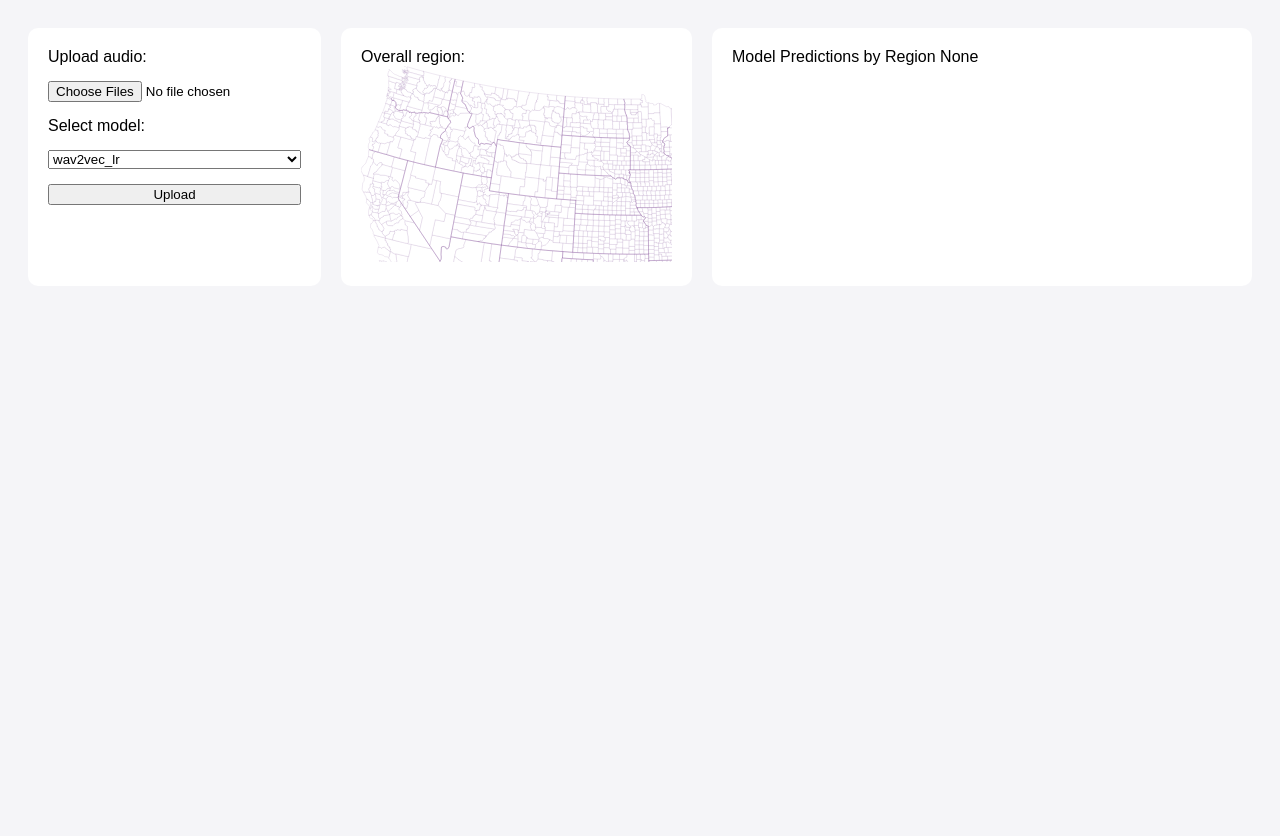
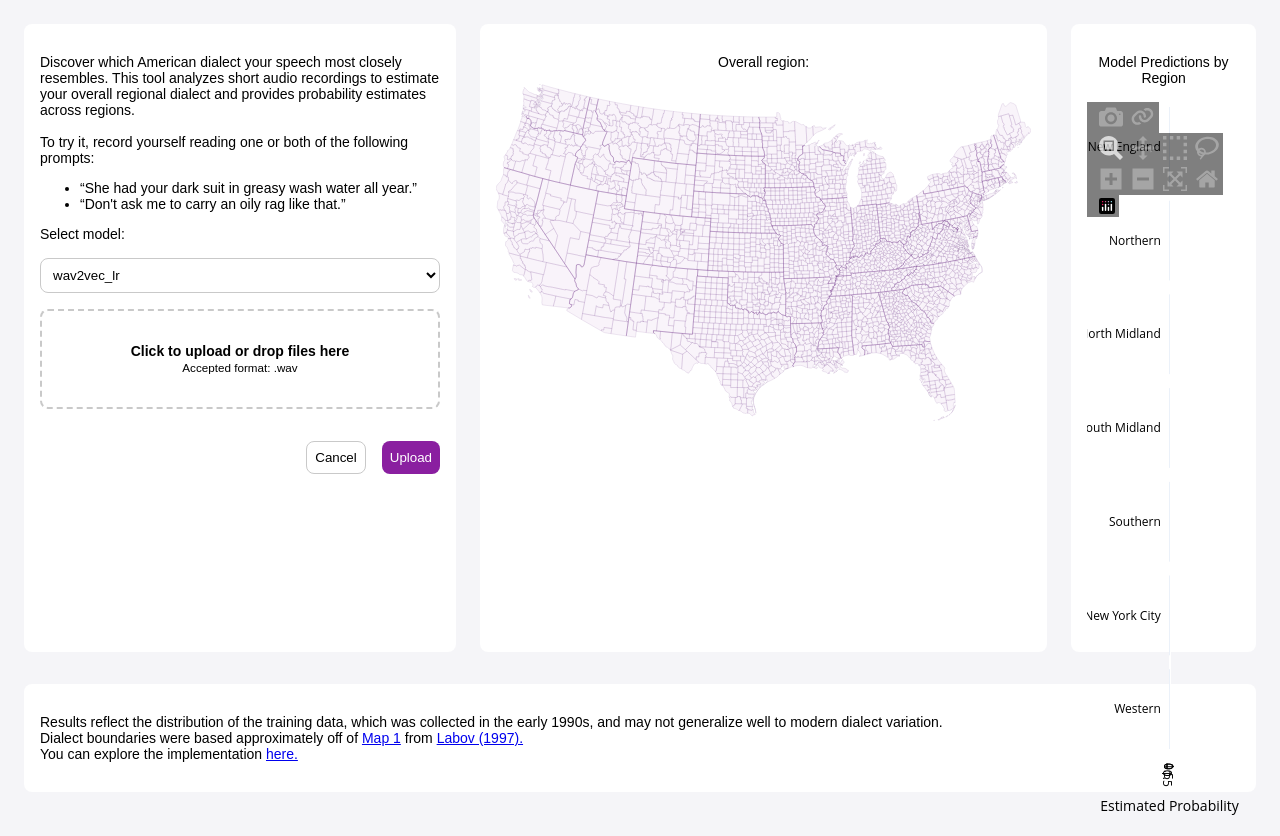
Before and after one commit to rosegriffin/rosegriffin-site, a Flask app: page /american-dialect-identification in a window 1280 px wide. Before the commit the page ends 262 px from the top, so only its background shows below. Run offline with Flask 3, Linux system fonts and the light colour scheme; parts of the project's set-up code (start-up, migrations or seed data) failed here and were passed over.

Commit message:
Add audio preview and support file drag and drop

```diff
--- a/app/__init__.py
+++ b/app/__init__.py
@@ -2,7 +2,7 @@ import requests
 from pathlib import Path
 from flask import Flask, render_template
 
-from app.config import MODEL_CONFIG
+from app.config import MODEL_CONFIG, APP_SECRET_KEY
 from app.routes.home import home_bp
 from app.routes.adi import adi_bp
 
@@ -16,6 +16,7 @@ def download_file(url, dest):
 
 def create_app():
     app = Flask(__name__, instance_relative_config=True)
+    app.secret_key = APP_SECRET_KEY
 
     model_dir = Path(app.instance_path) / "models"
     model_dir.mkdir(parents=True, exist_ok=True)
--- a/app/config-template.py
+++ b/app/config-template.py
@@ -1,3 +1,5 @@
+APP_SECRET_KEY = ""
+
 MODEL_CONFIG = {
     "proj": {
         "filename": "url",
--- a/app/routes/adi.py
+++ b/app/routes/adi.py
@@ -2,7 +2,7 @@ import io
 import librosa
 import numpy as np
 from pathlib import Path
-from flask import Blueprint, render_template, request, current_app
+from flask import Blueprint, render_template, request, current_app, flash
 from werkzeug.utils import secure_filename
 import plotly.graph_objects as go
 
@@ -24,6 +24,7 @@ MODEL_COMPONENTS = {"wav2vec_lr": {"model": "lr.pkl",
 def extension_allowed(filename):
     return "." in filename and filename.rsplit(".", 1)[1].lower() in ALLOWED_EXTENSIONS
 
+# TODO: do not decode entire file. Perhaps enforce a limit on size.
 def is_audio(file):
     try:
         y, sr = librosa.load(io.BytesIO(file.read()), sr=None)
@@ -32,9 +33,6 @@ def is_audio(file):
     except:
         file.seek(0)
         return False
-
-
-    return fig.to_html(full_html=False)
 
 def label_to_name(label):
     mapping = {
@@ -62,6 +60,7 @@ def format_results(probs):
     return labels, probs
 
 def create_chart(labels, probs):
+
     fig = go.Figure(go.Bar(
         x=probs,
         y=labels,
@@ -70,7 +69,7 @@ def create_chart(labels, probs):
         hoverinfo="x"
     ))
 
-    fig.update_yaxes(title="Dialect Region", autorange="reversed")
+    fig.update_yaxes(autorange="reversed")
 
     fig.update_layout(
         autosize=True,
@@ -80,7 +79,7 @@ def create_chart(labels, probs):
         font_color="black",
         margin=dict(t=0),
         showlegend=False,
-        bargap=0.35,
+        bargap=0.15,
     )
 
     fig.update_xaxes(
@@ -95,7 +94,7 @@ def create_chart(labels, probs):
 def adi():
 
     result = None # overall dialect
-    chart = None
+    chart = create_chart(*format_results([0, 0, 0, 0, 0, 0, 0]))
     probs = None
     extractor = None
     model_dir = Path(current_app.instance_path) / "models"
@@ -114,13 +113,13 @@ def adi():
 
                 sample_paths.append(filepath)
             else:
-                result = ("Invalid file", file.filename)
+                flash(f'{file.filename} is not a valid WAV file.', "error")
 
         # Handle model selection
         selected_model = request.form.get("model_selection")
 
         if selected_model not in MODEL_COMPONENTS:
-            result = ("Invalid model selection", selected_model)
+            flash(f'{selected_model} is an invalid model.', "error")
         else:
             model_path = model_dir / MODEL_COMPONENTS[selected_model]["model"]
             scaler_path = model_dir / MODEL_COMPONENTS[selected_model]["scaler"]
--- /dev/null
+++ b/app/static/js/adi-audio.js
@@ -0,0 +1,140 @@
+const fileInput = document.getElementById("audio-input");
+const fileList = document.getElementById("file-list");
+const resetBtn = document.getElementById("btn-cancel");
+const uploadBtn = document.getElementById("btn-upload");
+const uploadBox = document.getElementById("upload-box");
+
+const INVALID_FILE_ALERT = "Only .wav files are allowed.";
+const MAX_FILES_ALERT = "You can upload a maximum of 2 .wav files.";
+const NO_FILES_ALERT = "Please select at least one valid .wav file.";
+
+function syncInputFiles() {
+    const dataTransfer = new DataTransfer();
+
+    selectedFiles.forEach(file => {
+        dataTransfer.items.add(file);
+    });
+
+    fileInput.files = dataTransfer.files;
+}
+
+function displayFiles(files) {
+    fileList.innerHTML = "";
+
+    files.forEach((file, index) => {
+        const url = URL.createObjectURL(file);
+
+        const div = document.createElement("div");
+        div.className = "file-card";
+
+        const icon = document.createElement("img");
+        icon.src = "/static/icons/audio_file.svg";
+        icon.className = "icon"
+
+        const name = document.createElement("div");
+        name.textContent = file.name;
+
+        const audio = document.createElement("audio");
+        audio.controls = true;
+
+        const source = document.createElement("source");
+        source.src = url;
+        source.type = "audio/wav";
+        audio.appendChild(source);
+
+        const cancel = document.createElement("img");
+        cancel.src = "static/icons/cancel.svg";
+        cancel.className = "cancel-icon icon";
+        cancel.style.cursor = "pointer";
+
+        cancel.addEventListener("click", () => {
+            URL.revokeObjectURL(url);
+
+            selectedFiles.splice(index, 1);
+            syncInputFiles();
+            displayFiles(selectedFiles);
+        });
+
+        div.append(icon, name, audio, cancel);
+        fileList.appendChild(div);
+    });
+}
+
+function isValidWav(file) {
+    return file.name.toLowerCase().endsWith(".wav")
+}
+
+fileInput.addEventListener("change", () => {
+    const files = Array.from(fileInput.files);
+    const validFiles = files.filter(isValidWav);
+
+    if (validFiles.length === 0) {
+        alert(NO_FILES_ALERT);
+        fileInput.value = "";
+        return;
+    }
+
+    if (validFiles.length > 2) {
+        alert(MAX_FILES_ALERT);
+        fileInput.value = "";
+        return;
+    }
+
+    selectedFiles = validFiles;
+    syncInputFiles();
+    displayFiles(selectedFiles);
+});
+
+uploadBox.addEventListener("click", () => {
+    fileInput.click();
+});
+
+uploadBox.addEventListener("dragover", (e) => {
+    e.preventDefault();
+});
+
+uploadBox.addEventListener("drop", (e) => {
+    e.preventDefault();
+
+    const files = Array.from(e.dataTransfer.files);
+    const validFiles = files.filter(isValidWav);
+
+    if (validFiles.length === 0) {
+        alert(NO_FILES_ALERT);
+        return;
+    }
+
+    if (validFiles.length > 2) {
+        alert(MAX_FILES_ALERT);
+        return;
+    }
+
+    selectedFiles = validFiles;
+    syncInputFiles();
+    displayFiles(selectedFiles);
+});
+
+resetBtn.addEventListener("click", () => {
+    selectedFiles = [];
+    fileInput.value = "";
+    fileList.innerHTML = "";
+});
+
+uploadBtn.addEventListener("click", (e) => {
+    const files = Array.from(fileInput.files)
+    const validFiles = files.filter(isValidWav);
+
+    if (validFiles.length === 0) {
+        e.preventDefault();
+        alert(NO_FILES_ALERT);
+        fileInput.value = "";
+        return;
+    }
+
+    if (validFiles.length > 2) {
+        e.preventDefault();
+        alert(MAX_FILES_ALERT);
+        fileInput.value = "";
+        return;
+    }
+});
--- a/app/static/js/adi-map.js
+++ b/app/static/js/adi-map.js
@@ -1,21 +1,39 @@
+
+function getValues(dict) {
+    return Object.keys(dict).map(function(key){ return dict[key]; });
+}
 
 function applyRegionsAndColors(regions, probabilities) {
+
+    const maxOpacity = 1;
+    const minOpacity = 0.05;
+    const maxProb = Math.max(...getValues(probabilities));
+    const minProb = 0;
+    const color = `rgb(var(--heat-color))`;
+
+    const allZero = maxProb === 0;
+
     for (const [region, counties] of Object.entries(regions)) {
+
+        // determine opacity
         const p = probabilities[region] || 0;
+
+        // rescale probability into opacity
+        const opacity = allZero
+            ? minOpacity
+            : minOpacity + (p - minProb) * (maxOpacity - minOpacity) / (maxProb - minProb);
 
         counties.forEach(id => {
             const el = document.getElementById(id);
             if (!el) return; // ensure county id exists
 
             el.dataset.region = region;
-
-            const color = `rgb(var(--heat-color))`;
             const tooltip = document.getElementById("map-tooltip");
 
             el.style.fill = color;
-            el.style.fillOpacity = p + .05;
+            el.style.fillOpacity = opacity;
 
-            // display probabilities on hover
+            // tooltip display probabilities on hover
             el.addEventListener("mousemove", (e) => {
                 tooltip.style.opacity = "1";
                 tooltip.textContent =`${region}: ${(p * 100).toFixed(1)}%`;
@@ -32,19 +50,23 @@ function applyRegionsAndColors(regions, probabilities) {
 
 document.addEventListener("DOMContentLoaded", () => {
     const REGION_FILE = "/static/data/adi-regions.json";
-    const probabilities = {
-        western: window.probabilities["Western  "],
-        southern: window.probabilities["Southern  "],
-        south_midland: window.probabilities["South Midland  "],
-        north_midland: window.probabilities["North Midland  "],
-        northern: window.probabilities["Northern  "],
-        new_england: window.probabilities["New England  "],
-        new_york_city: window.probabilities["New York City  "]
-    };
 
     fetch(REGION_FILE)
     .then(res => res.json())
     .then(regions => {
+
+        const p = window.probabilities ?? {};
+
+        const probabilities = {
+            western: p["Western  "] || 0,
+            southern: p["Southern  "] || 0,
+            south_midland: p["South Midland  "] || 0,
+            north_midland: p["North Midland  "] || 0,
+            northern: p["Northern  "] || 0,
+            new_england: p["New England  "] || 0,
+            new_york_city: p["New York City  "] || 0
+        };
+
         applyRegionsAndColors(regions, probabilities);
     })
     .catch(err => console.error(err));
--- a/app/static/style.css
+++ b/app/static/style.css
@@ -1,59 +1,208 @@
 
 :root {
+    /* surfaces */
+    --c-bg: #F5F5F8;
+    --c-surface: #FFFFFF;
+    --c-surface-hover: #D4D4D4;
+
+    /* accent */
+    --c-accent: #8A1FA0;
+    --c-accent-dark: #5B1778;
+    --c-accent-hover: #671982;
     --heat-color: 138, 31, 160;
+
+    /* text */
+    --c-text: #000000;
+    --c-text-secondary: #6B7280;
+
+    --c-border: #C9C9C9;
+    --c-error-light: #F1C6CB;
+    --c-errors: #E23941;
 }
 
 body {
-    background: #F5F5F8;
+    background: var(--c-bg);
     font-family: sans-serif;
+    font-size: 14px;
+    color: var(--c-text);
+    min-height: 100vh;
+    display: grid;
+    grid-template-rows: 1fr auto;
 }
 
 form {
     display: flex;
     flex-direction: column;
-    gap: 15px;
+    gap: 1rem;
+}
+
+.flash-error {
+    display: flex;
+    align-items: left;
+    gap: .5rem;
+    padding: .5rem .8rem;
+    border-radius: .5rem;
+    border: 1px solid var(--c-error);
+    background: var(--c-error-light);
+    color: var(--c-error);
+}
+
+.icon {
+    width: 1.5rem;
+    height: 1.5rem;
+    flex: 0 0 auto;
 }
 
 .card {
-    background: white;
-    padding: 20px;
-    border-radius: 10px;
+    background: var(--c-surface);
+    padding: 1rem;
+    border-radius: .5rem;
 }
 
 .container {
     display: flex;
     flex-direction: row;
-    gap: 20px;
-    padding: 20px;
+    gap: 1.5rem;
+    padding: 1rem;
 }
 
-.map-container svg {
-    width: 100%;
-    height: auto;
+.flex-1 {
+    flex: 1;
 }
 
-.graph-container {
-    flex: 0 0 500px;
+.flex-2 {
+    flex: 2;
 }
 
-/* Map customization */
+/* === AUDIO UPLOAD FORM === */
+
+.button {
+    border-radius: .5rem;
+    padding: .5rem;
+    transition-duration: 0.05s;
+}
+
+.dropdown {
+    background-color: var(--c-surface);
+    border: .1rem solid var(--c-border);
+    border-radius: .5rem;
+    padding: .5rem;
+    color: var(--c-text);
+}
+
+.upload-box {
+    cursor: pointer;
+    border: .15rem dashed var(--c-border);
+    border-radius: .5rem;
+    padding: 2rem;
+    text-align: center;
+}
+
+.upload-box:hover {
+    border: .15rem dashed var(--c-accent);
+}
+
+.upload-label {
+    cursor: pointer;
+}
+
+#btn-upload {
+    background-color: var(--c-accent);
+    border: none;
+    color: white;
+}
+
+#btn-upload:hover {
+    background-color: var(--c-accent-hover);
+}
+
+#btn-cancel {
+    background-color: var(--c-surface);
+    border: .1rem solid var(--c-border);
+    color: black;
+}
+
+#btn-cancel:hover {
+    background-color: var(--c-surface-hover);
+}
+
+.form-container {
+    width: 25rem;
+    flex: 0 0 25rem;
+}
+
+.btn-container {
+    display: flex;
+    justify-content: flex-end;
+    gap: 1rem;
+}
+
+/* --- File card --- */
+
+#file-list {
+    display: flex;
+    flex-direction: column;
+    gap: .5rem;
+}
+
+.file-card {
+    display: flex;
+    align-items: center;
+    gap: 1rem;
+    padding: .5rem .8rem;
+    border-radius: .5rem;
+    border: .1rem solid var(--c-border);
+}
+
+.file-card div {
+    flex: 1;
+    font-size: 0.9rem;
+    overflow: hidden;
+    text-overflow: ellipsis;
+    white-space: nowrap;
+}
+
+.file-card audio {
+    width: 13rem;
+    flex: 0 0 auto;
+}
+
+.cancel-icon {
+    cursor: pointer;
+    opacity: 0.7;
+    transition: opacity 0.05s ease;
+}
+
+.cancel-icon:hover {
+    opacity: 1;
+}
+
+/* === MAP === */
+
+.map-container svg {
+}
 
 #_State_borders {
-  stroke: #5B1778 !important;
+    stroke: var(--c-accent-dark) !important;
 }
 
 #county-group path {
-    stroke: #5B1778 !important;
+    stroke: var(--c-accent-dark) !important;
 }
 
 #map-tooltip {
     position: fixed;
-    background: rgba(21, 6, 36, 0.80);
+    background: rgba(0, 0, 0, 0.80);
     color: white;
-    padding: 6px 10px;
-    border-radius: 6px;
+    padding: .5rem;
+    border-radius: .5rem;
     pointer-events: none;
     opacity: 0;
     transition: opacity 0.1s ease;
     z-index: 9999;
 }
+
+/* === GRAPH === */
+
+.graph-container {
+}
--- a/app/templates/adi.html
+++ b/app/templates/adi.html
@@ -9,34 +9,79 @@
   </head>
 
   <body>
+    {% with messages = get_flashed_messages(with_categories=true) %}
+      {% if messages %}
+        {% for category, message in messages %}
+          <div class="flash-{{ category }}">
+            <img class="icon" src="/static/icons/error.svg">
+            <div> {{ message }} </div>
+          </div>
+        {% endfor %}
+      {% endif %}
+    {% endwith %}
+
     <div class="container">
-      <div class="card">
+      <div class="card form-container">
+        <p>
+          Discover which American dialect your speech most closely resembles. This tool analyzes short audio recordings to estimate your overall regional dialect and provides probability estimates across regions.
+          <br><br>
+          To try it, record yourself reading one or both of the following prompts:
+        </p>
+
+        <ul>
+          <li> “She had your dark suit in greasy wash water all year.” </li>
+          <li> “Don't ask me to carry an oily rag like that.” </li>
+        </ul>
+
         <!-- Upload form -->
         <form method="POST" enctype="multipart/form-data">
-          <label for="audio"> Upload audio: </label>
-          <input type="file" name="audio" id="audio" accept=".mp3, .wav" multiple/>
 
           <label for="model_selection"> Select model: </label>
-          <select name="model_selection" id="model_selection">
+          <select name="model_selection" id="model_selection" class="dropdown">
             <option value="wav2vec_lr"> wav2vec_lr </option>
           </select>
 
-          <input type="submit" name="upload" value="Upload"/>
+          <div class="upload-box" id="upload-box">
+            <input type="file" id="audio-input" name="audio" accept=".wav" multiple hidden/>
+            <label for="audio-input" class="upload-label">
+                <div><strong> Click to upload or drop files here </strong></div>
+                <small> Accepted format: .wav </small>
+            </label>
+          </div>
+
+          <div id="file-list"></div>
+
+          <div class="btn-container">
+            <input type="reset" class="button" id="btn-cancel" name="cancel" value="Cancel"/>
+            <input type="submit" class="button" id="btn-upload" name="upload" value="Upload"/>
+          </div>
+
         </form>
       </div>
 
-      <div class="card map-container">
-        Overall region: {% if result %} {{ result }} {% endif %}
+      <div class="card map-container flex-1">
+        <p style="text-align: center"> Overall region: {% if result %} {{ result }} {% endif %} </p>
         {% include "adi_usa_map.svg" %}
       </div>
 
-      <div class="card graph-container">
-        Model Predictions by Region
+      <div class="card graph-container flex-2">
+        <p style="text-align: center"> Model Predictions by Region </p>
         {{ chart|safe }}
+      </div>
+    </div>
+
+    <div class="container">
+      <div class="card flex-1">
+        <p>
+          Results reflect the distribution of the training data, which was collected in the early 1990s, and may not generalize well to modern dialect variation. <br>
+          Dialect boundaries were based approximately off of <a href="https://www.ling.upenn.edu/phono_atlas/NationalMap/NatMap1.html">Map 1</a> from <a href="https://www.ling.upenn.edu/phono_atlas/NationalMap/NationalMap.html">Labov (1997).</a><br>
+          You can explore the implementation <a href="https://github.com/rosegriffin/American-Dialect-Identification/blob/main/notebooks"> here. </a>
+        </p>
       </div>
     </div>
 
     <div id="map-tooltip"></div>
 
+    <script src="{{ url_for('static', filename='js/adi-audio.js') }}"></script>
   </body>
 </html>
--- a/requirements.txt
+++ b/requirements.txt
@@ -31,6 +31,7 @@ MarkupSafe==3.0.3
 mdurl==0.1.2
 mpmath==1.3.0
 msgpack==1.1.2
+narwhals==2.20.0
 networkx==3.4.2
 numba==0.65.0
 numpy==2.2.6
@@ -52,6 +53,7 @@ nvidia-nvtx-cu12==12.8.90
 packaging==26.0
 pandas==2.3.3
 platformdirs==4.9.6
+plotly==6.7.0
 pooch==1.9.0
 pycparser==3.0
 Pygments==2.20.0
```
Also changed, not shown: app/static/icons/audio_file.svg (added), app/static/icons/cancel.svg (added), app/static/icons/error.svg (added).
